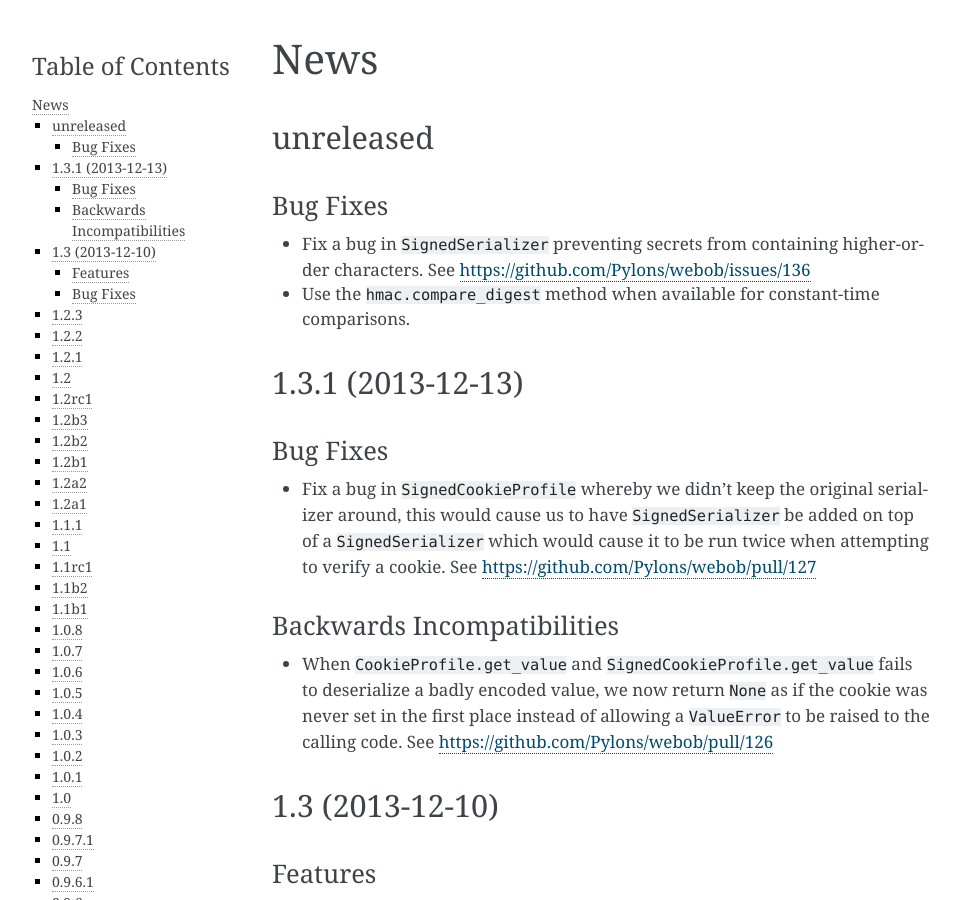
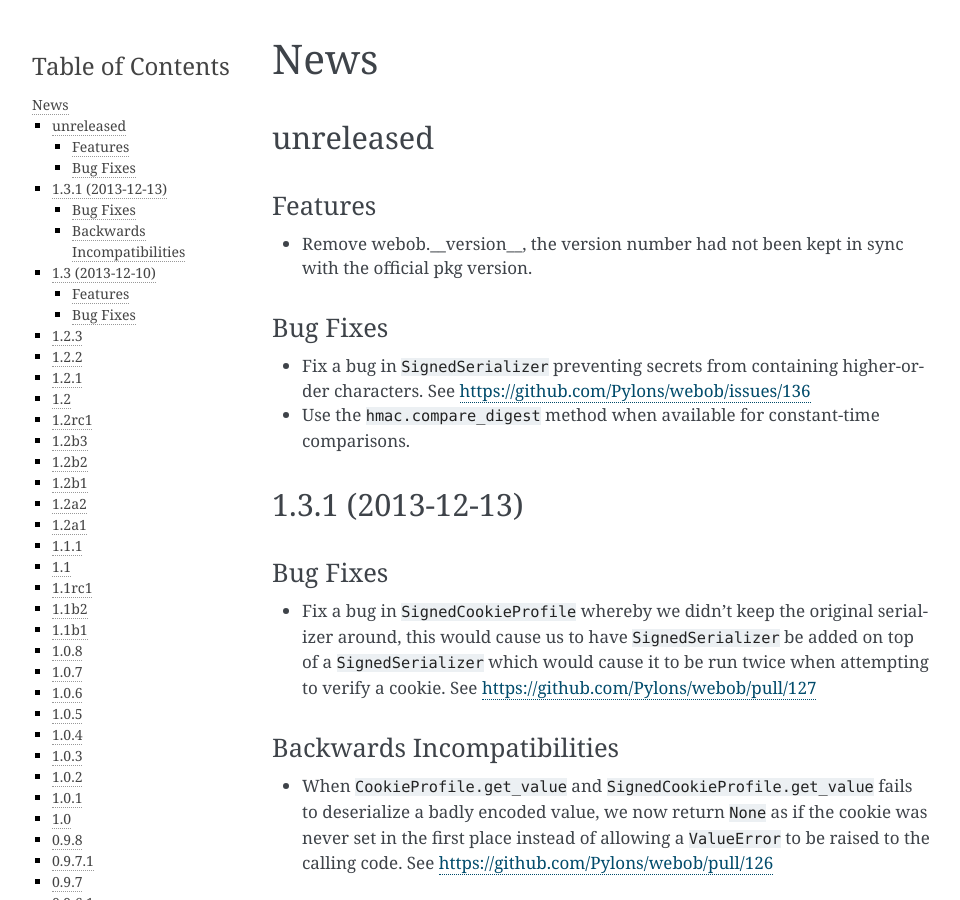
Before and after one commit to Pylons/webob, a Sphinx documentation site: the page built from docs/news.txt, in a window 1280 px wide and 900 px high. Shown: the whole window, without its empty margins (148-1108 px from the left). Built offline with Sphinx 7.4.7, drawn with Linux system fonts in a browser that asks for light colours.

Commit message:
Add news about del __version__

```diff
--- a/docs/news.txt
+++ b/docs/news.txt
@@ -3,6 +3,12 @@ News
 
 unreleased
 ----------
+
+Features
+~~~~~~~~
+
+- Remove webob.__version__, the version number had not been kept in sync with
+  the official pkg version.
 
 Bug Fixes
 ~~~~~~~~~
```
